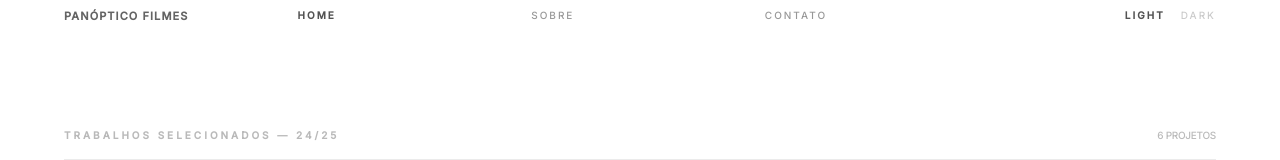
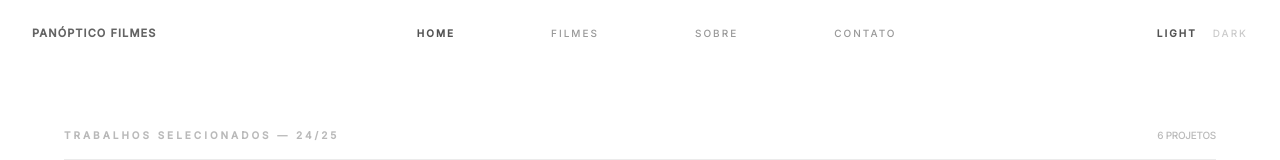
Before and after one commit to nexuskkjjk/Panoptico, a React (Vite) app: page / in a window 1280 px wide. Shown: the top 160 px of the page. Built offline with nearby package versions, Linux system fonts and the light colour scheme.

Commit message:
feat: Add films page to navigation
Introduces a new 'films' page to the application's navigation and renders the project filmography.

```diff
--- a/src/App.tsx
+++ b/src/App.tsx
@@ -84,7 +84,7 @@ export default function App() {
   const [loading, setLoading] = useState(true);
   const [activeVideo, setActiveVideo] = useState<string | null>(null);
   const [selectedProject, setSelectedProject] = useState<typeof projects[0] | null>(null);
-  const [currentPage, setCurrentPage] = useState<'home' | 'about' | 'contact'>('home');
+  const [currentPage, setCurrentPage] = useState<'home' | 'films' | 'about' | 'contact'>('home');
   const [isDarkMode, setIsDarkMode] = useState(false);
   const [expandedSection, setExpandedSection] = useState<string | null>(null);
   const [time, setTime] = useState(new Date());
@@ -240,6 +240,48 @@ export default function App() {
           </div>
         </div>
       </motion.section>
+    </main>
+  );
+
+  const renderFilms = () => (
+    <main className="pt-48 pb-32 px-6 md:px-16">
+      <div className="max-w-[1400px] mx-auto mb-16 flex flex-col gap-4">
+        <div className="text-[10px] font-bold tracking-[0.4em] opacity-40 uppercase">FILMOGRAFIA COMPLETA / ALL FILMS</div>
+        <h1 className="text-[40px] md:text-[60px] font-bold tracking-tighter uppercase leading-[0.9]">
+          NOSSO REPERTÓRIO <br /> VISUAL COMPLETO.
+        </h1>
+      </div>
+
+      <div className="grid grid-cols-1 md:grid-cols-2 lg:grid-cols-3 gap-x-8 gap-y-16 max-w-[1400px] mx-auto">
+        {projects.map((project, index) => (
+          <motion.div
+            key={project.id}
+            initial={{ opacity: 0, y: 20 }}
+            animate={{ opacity: 1, y: 0 }}
+            transition={{ duration: 0.8, delay: index * 0.1 }}
+            className="group"
+          >
+            <div
+              className="relative aspect-video overflow-hidden bg-neutral-50 rounded-none cursor-pointer"
+              onClick={() => setSelectedProject(project)}
+            >
+              <img
+                src={project.thumbnail}
+                alt=""
+                className="absolute inset-0 w-full h-full object-cover transition-transform duration-1000 ease-in-out group-hover:scale-105"
+                referrerPolicy="no-referrer"
+              />
+              <div className="absolute inset-0 bg-black/40 opacity-0 group-hover:opacity-100 transition-opacity flex items-center justify-center">
+                <span className="text-white text-[10px] font-bold tracking-widest border border-white/40 px-4 py-2">VER DETALHES</span>
+              </div>
+            </div>
+            <div className="mt-4 flex flex-col gap-1">
+              <span className="text-[9px] opacity-40 font-bold tracking-widest uppercase">{project.category}</span>
+              <h2 className="font-bold tracking-tight text-[13px] uppercase">{project.title}</h2>
+            </div>
+          </motion.div>
+        ))}
+      </div>
     </main>
   );
 
@@ -481,6 +523,7 @@ export default function App() {
             <span className="text-[10px] font-bold opacity-40">[SITEMAP]</span>
             <div className="flex flex-col gap-2 text-[11px] font-bold">
               <button onClick={() => setCurrentPage('home')} className="w-fit hover:opacity-40 transition-opacity uppercase">Home</button>
+              <button onClick={() => setCurrentPage('films')} className="w-fit hover:opacity-40 transition-opacity uppercase">Films</button>
               <button onClick={() => setCurrentPage('about')} className="w-fit hover:opacity-40 transition-opacity uppercase">About</button>
               <button onClick={() => { setCurrentPage('home'); setTimeout(() => document.getElementById('trabalhos')?.scrollIntoView({ behavior: 'smooth' }), 100); }} className="w-fit hover:opacity-40 transition-opacity uppercase">Works</button>
               <button onClick={() => setCurrentPage('contact')} className="w-fit hover:opacity-40 transition-opacity uppercase">Contact</button>
@@ -570,7 +613,7 @@ export default function App() {
                 exit={{ opacity: 0 }}
                 transition={{ duration: 0.8 }}
               >
-                {currentPage === 'home' ? renderHome() : currentPage === 'about' ? renderAbout() : renderContact()}
+                {currentPage === 'home' ? renderHome() : currentPage === 'films' ? renderFilms() : currentPage === 'about' ? renderAbout() : renderContact()}
               </motion.div>
             </AnimatePresence>
           </div>
@@ -579,8 +622,8 @@ export default function App() {
       )}
 
       {/* Navigation */}
-      <nav className="absolute top-0 left-0 right-0 z-50 px-6 pt-2 pb-4 md:px-16 bg-transparent pointer-events-none">
-        <div className="max-w-[1400px] mx-auto grid grid-cols-2 md:grid-cols-5 items-start gap-4">
+      <nav className="absolute top-0 left-0 right-0 z-50 px-4 pt-6 pb-4 md:px-8 bg-transparent pointer-events-none">
+        <div className="max-w-full mx-auto flex justify-between items-center gap-8">
           {/* Brand */}
           <motion.div
             initial={{ opacity: 0 }}
@@ -592,12 +635,13 @@ export default function App() {
             <span className="opacity-90 tracking-widest font-bold text-[11px]">PANÓPTICO FILMES</span>
           </motion.div>
 
+          {/* Menu Items */}
+          <div className="hidden md:flex items-center gap-24 pointer-events-auto">
             {/* Index / Works */}
             <motion.div
               initial={{ opacity: 0 }}
               animate={{ opacity: 1 }}
               transition={{ delay: 4.1 }}
-            className="hidden md:flex pointer-events-auto"
             >
               <button
                 onClick={() => setCurrentPage('home')}
@@ -607,12 +651,25 @@ export default function App() {
               </button>
             </motion.div>
 
+            {/* Films */}
+            <motion.div
+              initial={{ opacity: 0 }}
+              animate={{ opacity: 1 }}
+              transition={{ delay: 4.15 }}
+            >
+              <button
+                onClick={() => setCurrentPage('films')}
+                className={`hover:opacity-40 transition-opacity tracking-[0.2em] text-[10px] ${currentPage === 'films' ? 'font-bold opacity-100' : 'opacity-60'}`}
+              >
+                FILMES
+              </button>
+            </motion.div>
+
             {/* Info / About */}
             <motion.div
               initial={{ opacity: 0 }}
               animate={{ opacity: 1 }}
               transition={{ delay: 4.2 }}
-            className="hidden md:flex pointer-events-auto"
             >
               <button
                 onClick={() => setCurrentPage('about')}
@@ -627,7 +684,6 @@ export default function App() {
               initial={{ opacity: 0 }}
               animate={{ opacity: 1 }}
               transition={{ delay: 4.3 }}
-            className="hidden md:flex pointer-events-auto"
             >
               <button
                 onClick={() => setCurrentPage('contact')}
@@ -636,13 +692,14 @@ export default function App() {
                 CONTATO
               </button>
             </motion.div>
+          </div>
 
           {/* Theme Toggle */}
           <motion.div
             initial={{ opacity: 0 }}
             animate={{ opacity: 1 }}
             transition={{ delay: 4.4 }}
-            className="flex justify-end gap-4 pointer-events-auto items-start"
+            className="flex gap-4 pointer-events-auto items-center"
           >
             <button
               onClick={() => setIsDarkMode(false)}
```
Lines whose indentation alone changed are shown as unchanged.
